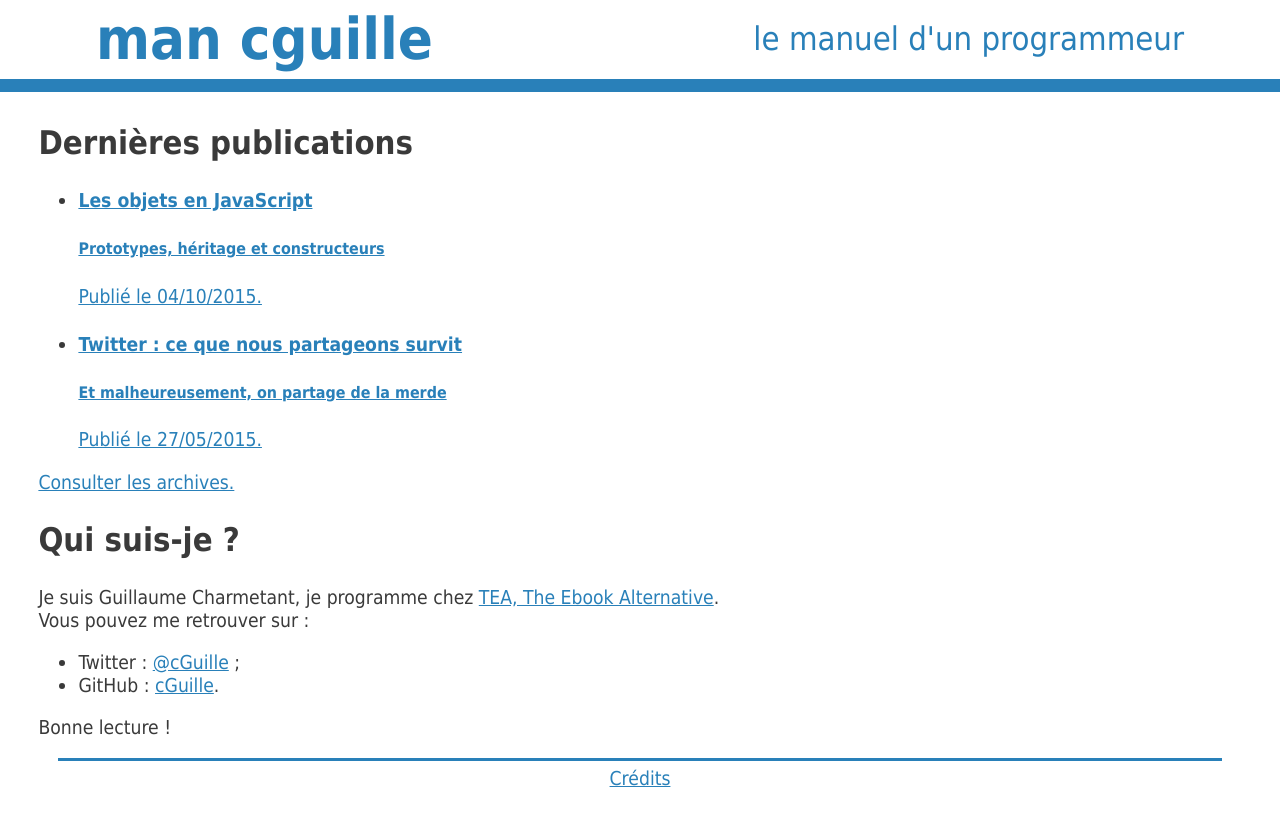
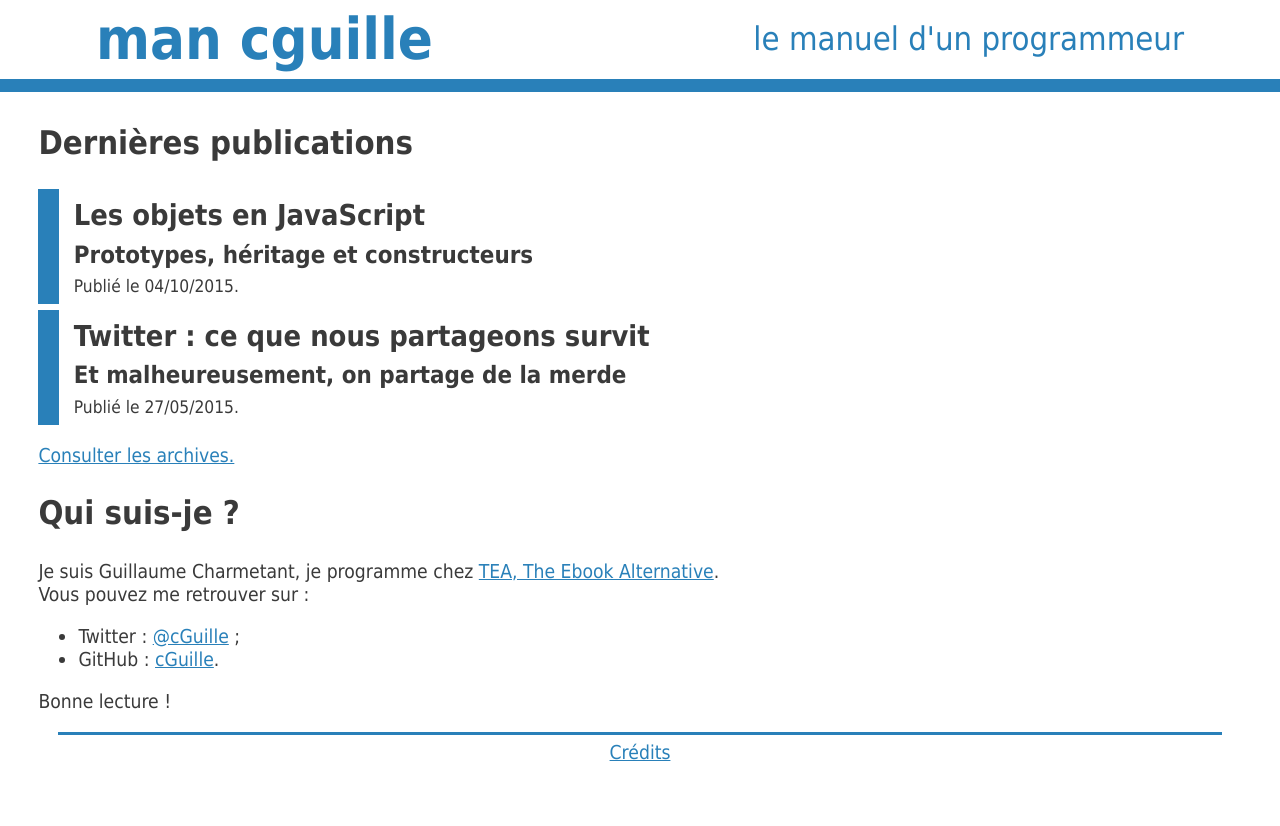
Before and after one commit to cGuille/cGuille.github.io, a Jekyll site: the page built from index.html, in a window 1280 px wide. Shown: the top 826 px of the page. Built offline with Jekyll 4.4.1, drawn with Linux system fonts in a browser that asks for light colours.

Commit message:
Posts lists style

```diff
--- a/assets/stylesheets/stylesheet.css
+++ b/assets/stylesheets/stylesheet.css
@@ -48,6 +48,32 @@ a:hover {
   padding: 0.3em 2em;
 }
 
+.posts-list {
+  list-style-type: none;
+  padding-left: 0;
+}
+.posts-list-item > a {
+  display: flex;
+  flex-direction: column;
+  align-items: left;
+  border-left: 0.75em solid #2980b9;
+  padding: 0.3em 0.5em;
+  margin-bottom: 0.2em;
+  font-size: 1.5em;
+  color: #3a3a3a;
+  text-decoration: none;
+}
+.posts-list-item > a:hover {
+  /*color: #27ae60;*/
+  border-color: #27ae60;
+}
+.posts-list-item h4, .posts-list-item h5 {
+  margin: 0 0 0.3em 0;
+}
+.posts-list-item aside {
+  font-size: 0.6em;
+}
+
 pre[class*='language-'] > code[data-language] {
   overflow: auto;
 }
```
